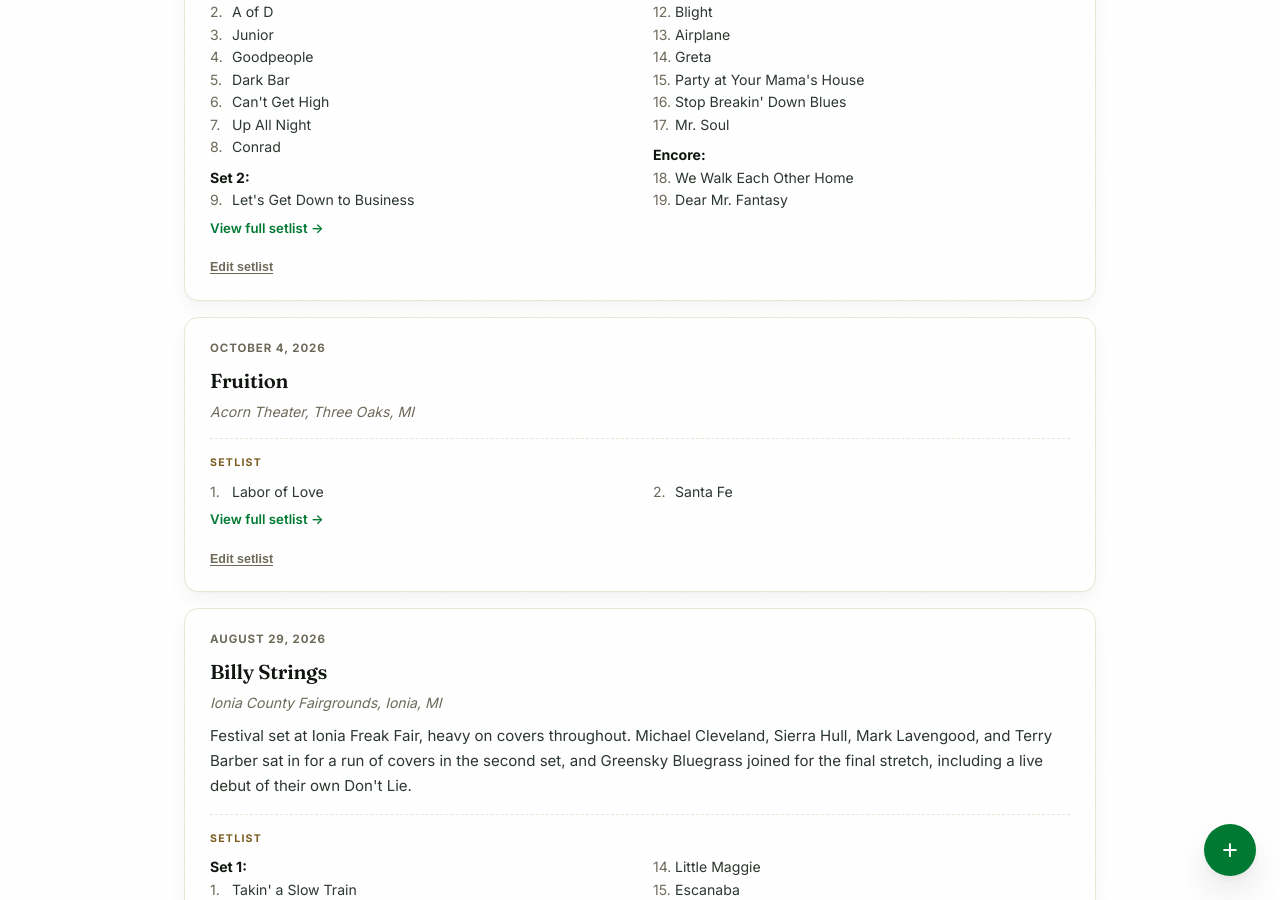
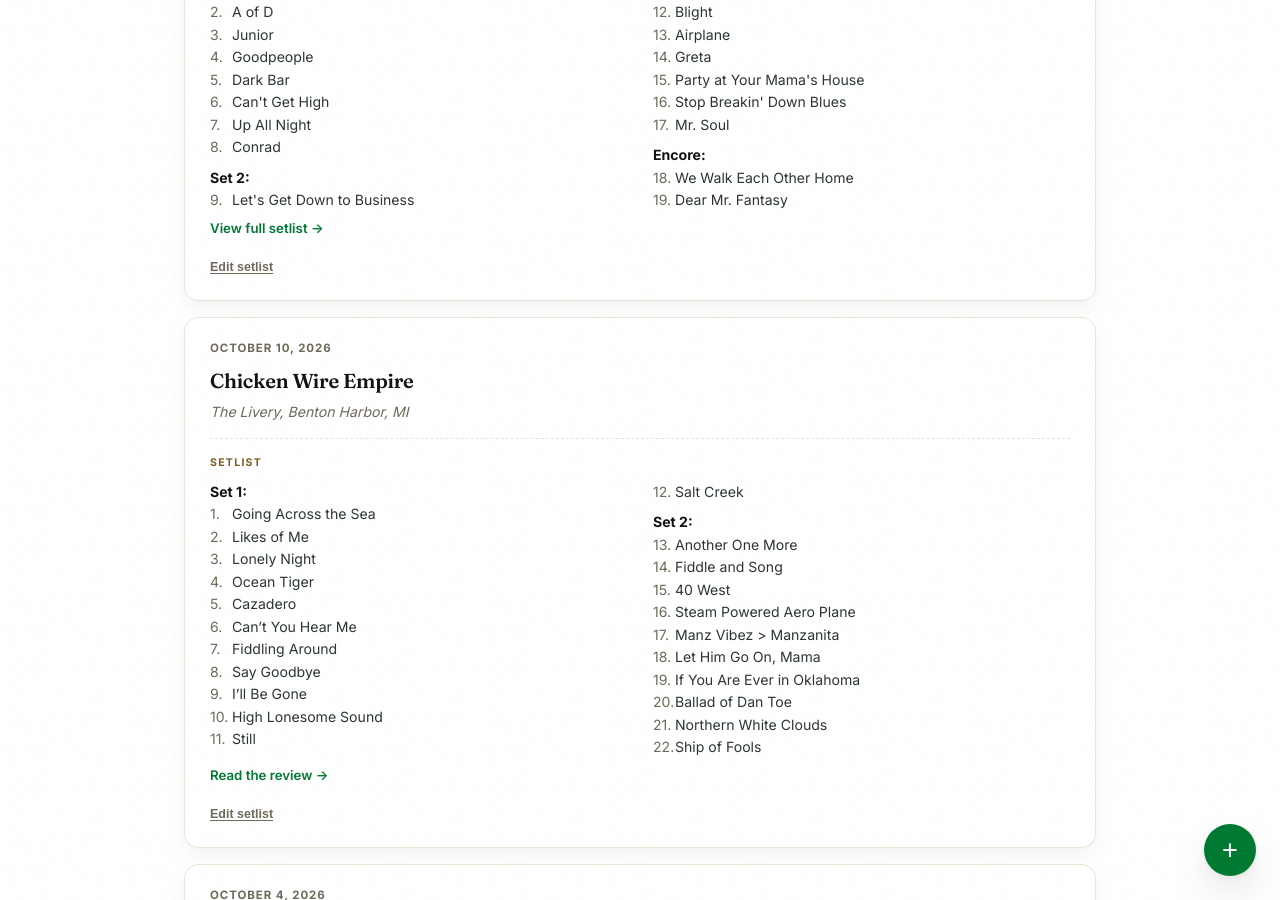
Before and after one commit to bmlanders/adventures, a Jekyll site: the page built from shows/index.html, in a window 1280 px wide and 900 px high, scrolled down 2198 px. Built offline with Jekyll 4.4.1, drawn with Linux system fonts in a browser that asks for light colours.

Commit message:
Log Chicken Wire Empire at The Livery (10/10) and fix quick-add save
Quick add failed with "Maximum call stack size exceeded" because
b64encode spread the whole ~126KB page into String.fromCharCode.
Encode in 32KB chunks instead.

Co-Authored-By: Claude Opus 5.5 <noreply@anthropic.com>

```diff
--- a/shows/index.html
+++ b/shows/index.html
@@ -123,6 +123,42 @@ map: true
     </ol>
   </div>
   <a class="show-trip-link" href="https://www.setlist.fm/setlist/widespread-panic/2026/riverside-theater-milwaukee-wi-23729c47.html" target="_blank" rel="noopener">View full setlist &rarr;</a>
+</div>
+
+<div class="show-entry" id="2026-10-10-chicken-wire-empire">
+  <div class="show-date">October 10, 2026</div>
+  <h3>Chicken Wire Empire</h3>
+  <div class="show-venue">The Livery, Benton Harbor, MI</div>
+  <div class="setlist">
+    <div class="setlist-lbl">Setlist</div>
+    <ol class="setlist-list">
+      <li class="setlist-set">Set 1:</li>
+      <li>Going Across the Sea</li>
+      <li>Likes of Me</li>
+      <li>Lonely Night</li>
+      <li>Ocean Tiger</li>
+      <li>Cazadero</li>
+      <li>Can’t You Hear Me</li>
+      <li>Fiddling Around</li>
+      <li>Say Goodbye</li>
+      <li>I’ll Be Gone</li>
+      <li>High Lonesome Sound</li>
+      <li>Still</li>
+      <li>Salt Creek</li>
+      <li class="setlist-set">Set 2:</li>
+      <li>Another One More</li>
+      <li>Fiddle and Song</li>
+      <li>40 West</li>
+      <li>Steam Powered Aero Plane</li>
+      <li>Manz Vibez &gt; Manzanita</li>
+      <li>Let Him Go On, Mama</li>
+      <li>If You Are Ever in Oklahoma</li>
+      <li>Ballad of Dan Toe</li>
+      <li>Northern White Clouds</li>
+      <li>Ship of Fools</li>
+    </ol>
+  </div>
+  <a class="show-trip-link" href="https://www.gratefulweb.com/articles/chicken-wire-empire-packs-the-livery-with-high-lonesome-fire/" target="_blank" rel="noopener">Read the review &rarr;</a>
 </div>
 
 <div class="show-entry" id="2026-10-04-fruition">
@@ -2648,7 +2684,14 @@ map: true
   // Signed in (Google or legacy token)? Getters so a sign-in elsewhere is picked up.
   const signedIn = () => !!(window.LOT && LOT.user());
 
-  function b64encode(str) { return btoa(String.fromCharCode(...new TextEncoder().encode(str))); }
+  // Chunked: spreading the whole page's bytes into fromCharCode blew the
+  // call stack once shows/index.html grew past ~125KB.
+  function b64encode(str) {
+    const bytes = new TextEncoder().encode(str);
+    let bin = '';
+    for (let i = 0; i < bytes.length; i += 0x8000) bin += String.fromCharCode.apply(null, bytes.subarray(i, i + 0x8000));
+    return btoa(bin);
+  }
   function b64decode(b64) { return new TextDecoder().decode(Uint8Array.from(atob(b64.replace(/\n/g, '')), c => c.charCodeAt(0))); }
   function escapeHtml(s) { return s.replace(/&/g, '&amp;').replace(/</g, '&lt;').replace(/>/g, '&gt;').replace(/"/g, '&quot;'); }
   function slugify(s) { return s.toLowerCase().trim().replace(/[^a-z0-9]+/g, '-').replace(/(^-|-$)/g, ''); }
@@ -3005,7 +3048,8 @@ map: true
     'Eureka Springs, AR': [36.4012, -93.7382],
     'George, WA': [47.0910, -119.9350],
     'Paw Paw, MI': [42.2192, -85.8886],
-    'Fort Collins, CO': [40.5853, -105.0844]
+    'Fort Collins, CO': [40.5853, -105.0844],
+    'Benton Harbor, MI': [42.1167, -86.4542]
   };
   function cityFromVenue(venueText) {
     const parts = venueText.split(',').map(s => s.trim());
```
